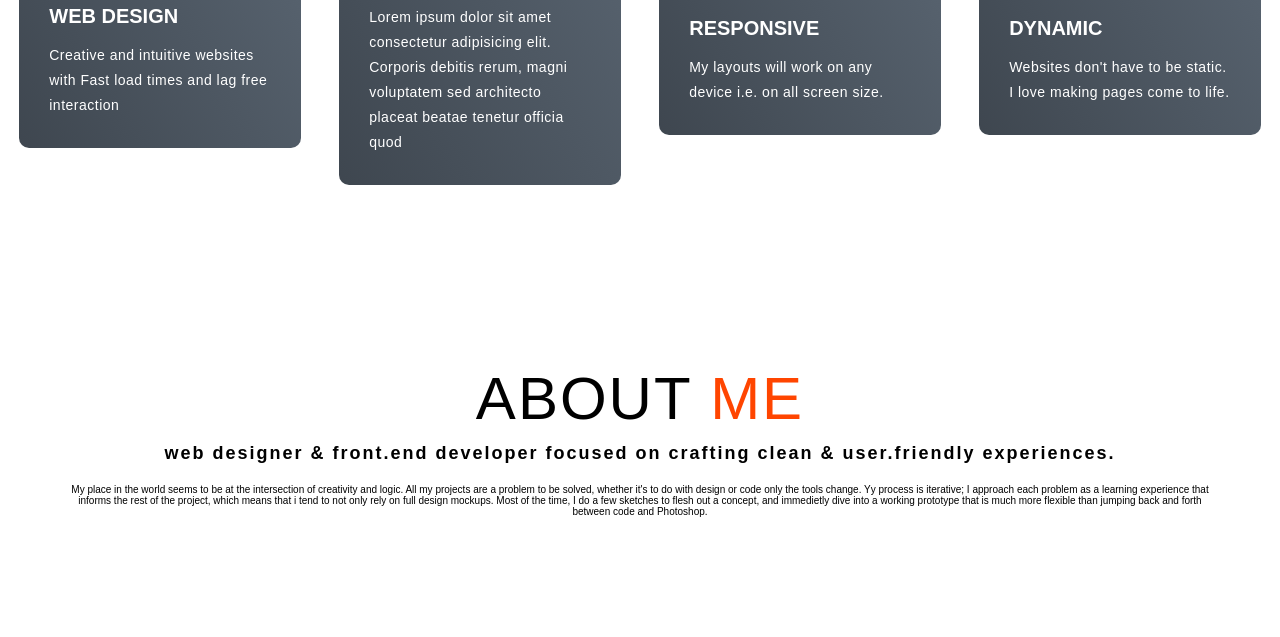
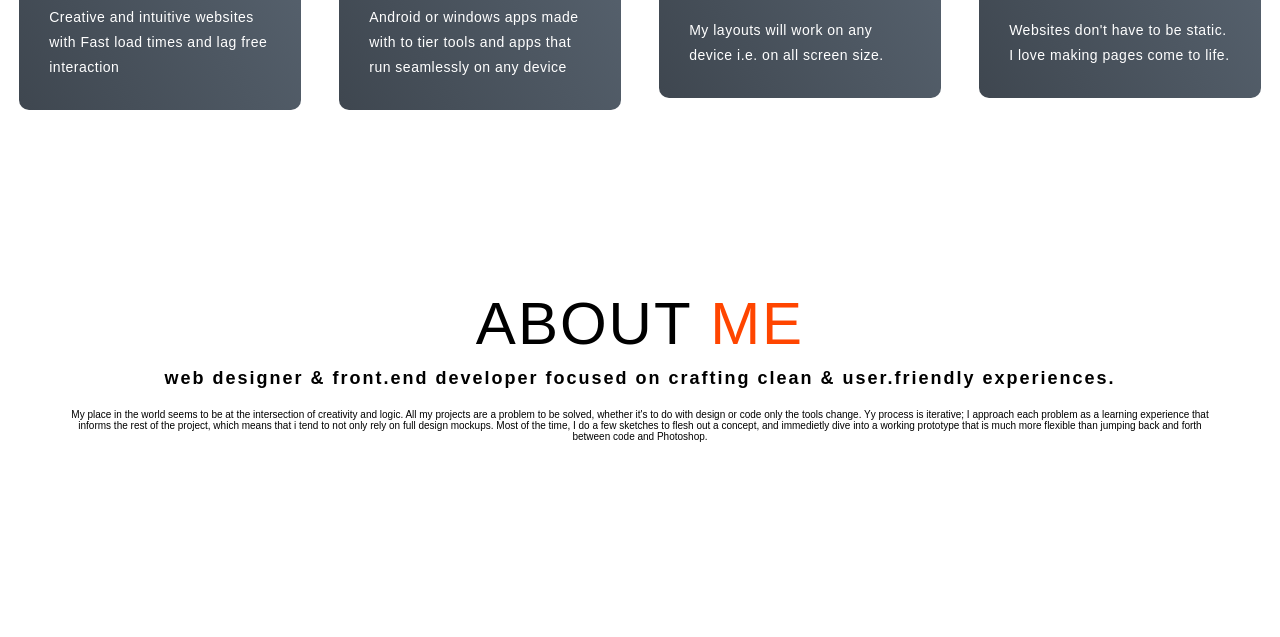
Before and after one commit to zenyong/portfolio_website_netlify_new, a plain HTML site: page index.html in a window 1280 px wide. Shown: the part 1561-2198 px from the top of the page. Drawn offline with Linux system fonts and the light colour scheme.

Commit message:
Update index.html

```diff
--- a/index.html
+++ b/index.html
@@ -77,7 +77,7 @@ Eating pizza
        <img src="https://img.icons8.com/doodle/344/google-play.png">
       </div>
       <h2>World-class apps</h2>
-      <p>Lorem ipsum dolor sit amet consectetur adipisicing elit. Corporis debitis rerum, magni voluptatem sed architecto placeat beatae tenetur officia quod</p>
+      <p>Android or windows apps made with to tier tools and apps that run seamlessly on any device</p>
      </div>
      <div class="service-item">
       <div class="icon">
```
